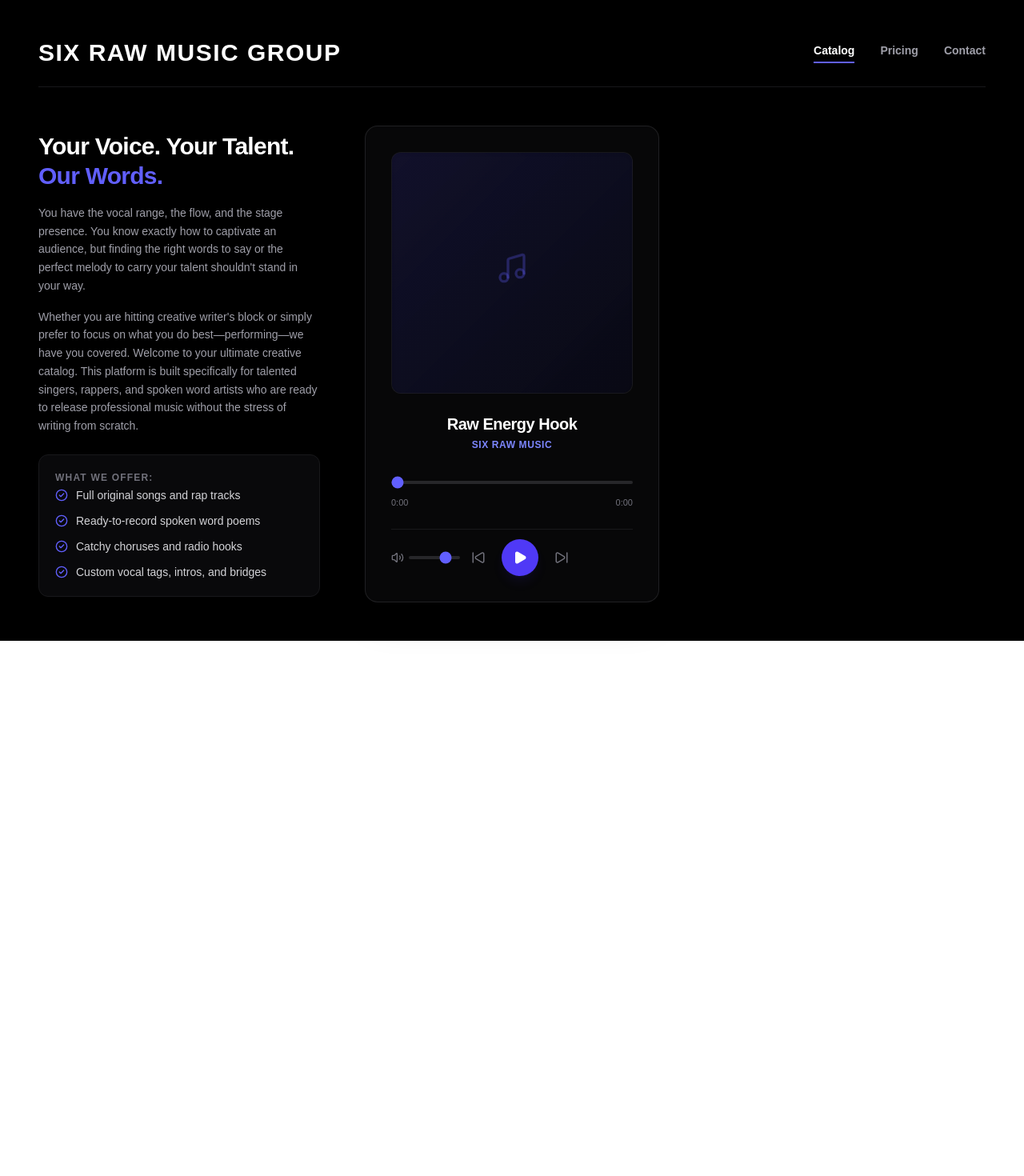
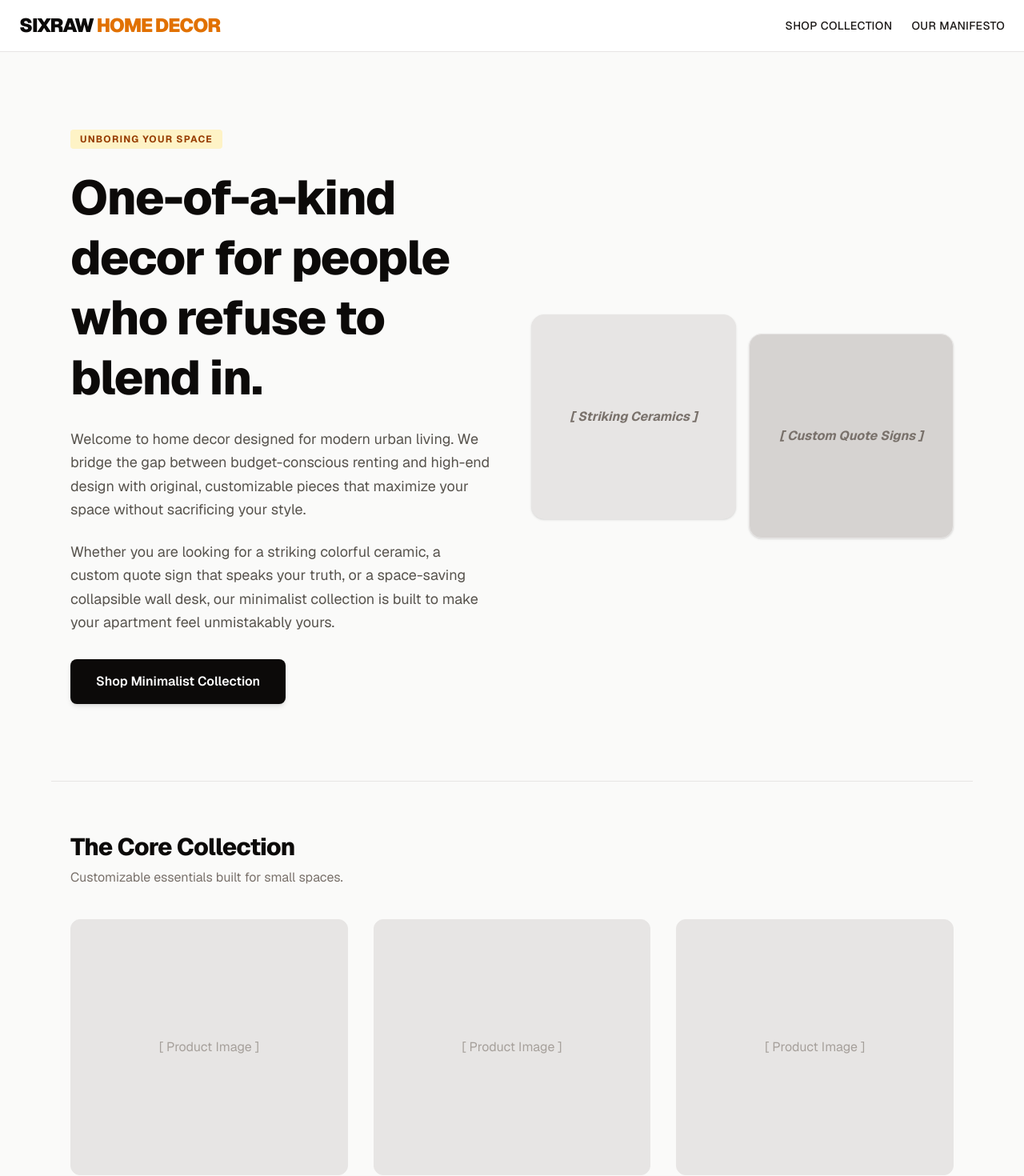
Before and after one commit to Troublesumraw-ux/six-raw-music, a Next.js app: page / in a window 1280 px wide. Shown: the top 1470 px of the page at 80% size. Before the commit the page ends 801 px from the top, so only its background shows below. Built offline with nearby package versions, Linux system fonts and the light colour scheme.

Commit message:
Revamp Home component and layout structure
Refactor Home component and update layout for new design.

```diff
--- a/app/page.tsx
+++ b/app/page.tsx
@@ -1,245 +1,97 @@
-'use client';
-
-import { useState, useEffect, useRef } from 'react';
-import { Play, Pause, SkipForward, SkipBack, Volume2, VolumeX, Music, CheckCircle2 } from 'lucide-react';
-
-interface Track {
-  id: number;
-  title: string;
-  artist: string;
-  duration: string;
-  url: string;
-}
-
-const TRACK_LIST: Track[] = [
-  {
-    id: 1,
-    title: "Raw Energy Hook",
-    artist: "Six Raw Music",
-    duration: "6:12",
-    url: "https://soundhelix.com"
-  },
-  {
-    id: 2,
-    title: "Industry Lyric Demo",
-    artist: "Six Raw Music",
-    duration: "4:05",
-    url: "https://soundhelix.com"
-  }
-];
+import React from 'react';
 
 export default function Home() {
-  const [currentTrackIndex, setCurrentTrackIndex] = useState<number>(0);
-  const [isPlaying, setIsPlaying] = useState<boolean>(false);
-  const [currentTime, setCurrentTime] = useState<number>(0);
-  const [duration, setDuration] = useState<number>(0);
-  const [volume, setVolume] = useState<number>(0.8);
-  const [isMuted, setIsMuted] = useState<boolean>(false);
+  return (
+    <main className="min-h-screen bg-stone-50 text-stone-900 font-sans selection:bg-amber-200">
+      {/* Navigation Bar */}
+      <nav className="border-b border-stone-200 bg-white sticky top-0 z-50 px-6 py-4 flex justify-between items-center">
+        <div className="text-2xl font-black tracking-tighter text-stone-950">
+          SIXRAW <span className="text-amber-600">HOME DECOR</span>
+        </div>
+        <div className="flex gap-6 text-sm font-medium tracking-wide uppercase">
+          <a href="#shop" className="hover:text-amber-600 transition">Shop Collection</a>
+          <a href="#manifesto" className="hover:text-amber-600 transition">Our Manifesto</a>
+        </div>
+      </nav>
 
-  const audioRef = useRef<HTMLAudioElement | null>(null);
-  const currentTrack = TRACK_LIST[currentTrackIndex];
-
-  useEffect(() => {
-    if (!audioRef.current) return;
-    if (isPlaying) {
-      audioRef.current.play().catch(err => console.log("Playback interrupted:", err));
-    } else {
-      audioRef.current.pause();
-    }
-  }, [isPlaying, currentTrackIndex]);
-
-  useEffect(() => {
-    if (audioRef.current) {
-      audioRef.current.volume = isMuted ? 0 : volume;
-    }
-  }, [volume, isMuted]);
-
-  useEffect(() => {
-    setCurrentTime(0);
-    setDuration(0);
-  }, [currentTrackIndex]);
-
-  const selectTrack = (index: number) => {
-    setCurrentTrackIndex(index);
-    setIsPlaying(true);
-  };
-
-  const togglePlay = () => {
-    setIsPlaying(!isPlaying);
-  };
-
-  const handleNext = () => {
-    const nextIndex = (currentTrackIndex + 1) % TRACK_LIST.length;
-    setCurrentTrackIndex(nextIndex);
-    setIsPlaying(true);
-  };
-
-  const handlePrev = () => {
-    const prevIndex = (currentTrackIndex - 1 + TRACK_LIST.length) % TRACK_LIST.length;
-    setCurrentTrackIndex(prevIndex);
-    setIsPlaying(true);
-  };
-
-  const handleTimeUpdate = () => {
-    if (audioRef.current) {
-      setCurrentTime(audioRef.current.currentTime);
-    }
-  };
-
-  const handleLoadedMetadata = () => {
-    if (audioRef.current) {
-      setDuration(audioRef.current.duration);
-    }
-  };
-
-  const handleSeek = (e: React.ChangeEvent<HTMLInputElement>) => {
-    const newTime = parseFloat(e.target.value);
-    if (audioRef.current) {
-      audioRef.current.currentTime = newTime;
-      setCurrentTime(newTime);
-    }
-  };
-
-  const handleVolumeChange = (e: React.ChangeEvent<HTMLInputElement>) => {
-    const newVolume = parseFloat(e.target.value);
-    setVolume(newVolume);
-    if (newVolume > 0 && isMuted) {
-      setIsMuted(false);
-    }
-  };
-
-  const toggleMute = () => {
-    setIsMuted(!isMuted);
-  };
-
-  const formatTime = (timeInSeconds: number) => {
-    if (isNaN(timeInSeconds)) return "0:00";
-    const minutes = Math.floor(timeInSeconds / 60);
-    const seconds = Math.floor(timeInSeconds % 60);
-    return `${minutes}:${seconds < 10 ? '0' : ''}${seconds}`;
-  };
-
-  return (
-    <main className="p-6 md:p-12 max-w-7xl mx-auto min-h-screen bg-black text-white flex flex-col justify-between">
-
-      {/* Top Navbar Section */}
-      <header className="mb-12 border-b border-zinc-900 pb-6 flex items-center justify-between">
-        <div>
-          <h1 className="text-2xl md:text-3xl font-black tracking-wider text-white">
-            SIX RAW MUSIC GROUP
+      {/* Hero Section */}
+      <section className="max-w-6xl mx-auto px-6 py-16 md:py-24 grid md:grid-cols-2 gap-12 items-center">
+        <div className="space-y-6">
+          <div className="inline-block bg-amber-100 text-amber-800 text-xs font-bold uppercase tracking-widest px-3 py-1 rounded">
+            Unboring your space
+          </div>
+          <h1 className="text-4xl md:text-6xl font-extrabold tracking-tight text-stone-950 leading-tight">
+            One-of-a-kind decor for people who refuse to blend in.
           </h1>
-        </div>
-        <div className="hidden md:flex gap-8 text-sm font-semibold text-zinc-400">
-          <a href="#" className="text-white border-b-2 border-indigo-500 pb-1">Catalog</a>
-          <a href="#" className="hover:text-white transition-colors">Pricing</a>
-          <a href="#" className="hover:text-white transition-colors">Contact</a>
-        </div>
-      </header>
-
-      <audio
-        ref={audioRef}
-        src={currentTrack.url}
-        onTimeUpdate={handleTimeUpdate}
-        onLoadedMetadata={handleLoadedMetadata}
-        onEnded={handleNext}
-      />
-
-      {/* Modern 3-Column Desktop Grid Layout */}
-      <div className="grid grid-cols-1 lg:grid-cols-12 gap-10 items-start my-auto">
-
-        {/* COLUMN 1: Value Proposition Copy Section */}
-        <div className="lg:col-span-4 flex flex-col justify-center h-full pr-0 lg:pr-4">
-          <h2 className="text-2xl md:text-3xl font-extrabold tracking-tight mb-4 text-white leading-tight">
-            Your Voice. Your Talent. <br />
-            <span className="text-indigo-500">Our Words.</span>
-          </h2>
-          <p className="text-zinc-400 text-sm leading-relaxed mb-4">
-            You have the vocal range, the flow, and the stage presence. You know exactly how to captivate an audience, but finding the right words to say or the perfect melody to carry your talent shouldn't stand in your way.
+          <p className="text-base md:text-lg text-stone-600 leading-relaxed">
+            Welcome to home decor designed for modern urban living. We bridge the gap between budget-conscious renting and high-end design with original, customizable pieces that maximize your space without sacrificing your style.
           </p>
-          <p className="text-zinc-400 text-sm leading-relaxed mb-6">
-            Whether you are hitting creative writer's block or simply prefer to focus on what you do best—performing—we have you covered. Welcome to your ultimate creative catalog. This platform is built specifically for talented singers, rappers, and spoken word artists who are ready to release professional music without the stress of writing from scratch.
+          <p className="text-base md:text-lg text-stone-600 leading-relaxed">
+            Whether you are looking for a striking colorful ceramic, a custom quote sign that speaks your truth, or a space-saving collapsible wall desk, our minimalist collection is built to make your apartment feel unmistakably yours.
           </p>
-
-          {/* Feature List Deck */}
-          <div className="space-y-3 bg-zinc-950 p-5 rounded-xl border border-zinc-900">
-            <h4 className="text-xs font-bold text-zinc-500 uppercase tracking-widest mb-1">What We Offer:</h4>
-            <div className="flex items-center gap-2.5 text-sm text-zinc-300">
-              <CheckCircle2 size={16} className="text-indigo-500 shrink-0" />
-              <span>Full original songs and rap tracks</span>
-            </div>
-            <div className="flex items-center gap-2.5 text-sm text-zinc-300">
-              <CheckCircle2 size={16} className="text-indigo-500 shrink-0" />
-              <span>Ready-to-record spoken word poems</span>
-            </div>
-            <div className="flex items-center gap-2.5 text-sm text-zinc-300">
-              <CheckCircle2 size={16} className="text-indigo-500 shrink-0" />
-              <span>Catchy choruses and radio hooks</span>
-            </div>
-            <div className="flex items-center gap-2.5 text-sm text-zinc-300">
-              <CheckCircle2 size={16} className="text-indigo-500 shrink-0" />
-              <span>Custom vocal tags, intros, and bridges</span>
-            </div>
+          <div className="pt-2">
+            <a href="#shop" className="bg-stone-950 text-white font-semibold px-8 py-4 rounded-lg shadow-md hover:bg-stone-800 transition-all inline-block">
+              Shop Minimalist Collection
+            </a>
           </div>
         </div>
 
-        {/* COLUMN 2: Audio Player Deck Interface */}
-        <div className="lg:col-span-4 bg-zinc-900/30 backdrop-blur-xl p-6 md:p-8 rounded-2xl border border-zinc-800/80 flex flex-col justify-between shadow-2xl min-h-[440px]">
-          <div className="w-full aspect-square bg-gradient-to-br from-indigo-950/40 to-zinc-950 rounded-xl mb-6 flex items-center justify-center border border-zinc-800/50 relative overflow-hidden group shadow-inner">
-            <div className="absolute inset-0 bg-indigo-500/5 mix-blend-color-dodge animate-pulse" />
-            <Music size={40} className="text-indigo-500/30 animate-bounce [animation-duration:4s]" />
+        {/* Hero Visual Grid */}
+        <div className="grid grid-cols-2 gap-4">
+          <div className="h-64 bg-stone-200 rounded-2xl flex items-center justify-center font-bold text-stone-500 p-4 text-center italic shadow-sm border border-stone-200">
+            [ Striking Ceramics ]
+          </div>
+          <div className="h-64 bg-stone-300 rounded-2xl flex items-center justify-center font-bold text-stone-500 p-4 text-center italic translate-y-6 shadow-sm border border-stone-200">
+            [ Custom Quote Signs ]
+          </div>
+        </div>
+      </section>
+
+      {/* Product Collection Grid */}
+      <section id="shop" className="max-w-6xl mx-auto px-6 py-16 border-t border-stone-200">
+        <div className="mb-10">
+          <h2 className="text-3xl font-extrabold text-stone-950 tracking-tight">The Core Collection</h2>
+          <p className="text-stone-500 mt-2">Customizable essentials built for small spaces.</p>
+        </div>
+
+        <div className="grid md:grid-cols-3 gap-8">
+          <div className="group cursor-pointer">
+            <div className="h-80 bg-stone-200 rounded-xl mb-4 border border-stone-200 flex items-center justify-center text-stone-400 group-hover:opacity-90 transition">
+              [ Product Image ]
+            </div>
+            <h3 className="font-bold text-lg text-stone-950">Colorful Ceramics</h3>
+            <p className="text-sm text-stone-500">Striking finishes, handcrafted shapes</p>
           </div>
 
-          <div className="text-center mb-6">
-            <h3 className="text-xl font-bold tracking-tight text-white mb-1 truncate">{currentTrack.title}</h3>
-            <p className="text-indigo-400 text-xs font-semibold uppercase tracking-wider">{currentTrack.artist}</p>
+          <div className="group cursor-pointer">
+            <div className="h-80 bg-stone-200 rounded-xl mb-4 border border-stone-200 flex items-center justify-center text-stone-400 group-hover:opacity-90 transition">
+              [ Product Image ]
+            </div>
+            <h3 className="font-bold text-lg text-stone-950">Custom Quote Signs</h3>
+            <p className="text-sm text-stone-500">Tailored typography that speaks your truth</p>
           </div>
 
-          {/* Progress Seek Slider */}
-          <div className="mb-6">
-            <input
-              type="range"
-              min="0"
-              max={duration || 100}
-              value={currentTime}
-              onChange={handleSeek}
-              className="w-full h-1 bg-zinc-800 rounded-lg appearance-none cursor-pointer accent-indigo-500 hover:accent-indigo-400 transition"
-            />
-            <div className="flex justify-between text-[11px] font-medium text-zinc-500 mt-2">
-              <span>{formatTime(currentTime)}</span>
-              <span>{formatTime(duration)}</span>
+          <div className="group cursor-pointer">
+            <div className="h-80 bg-stone-200 rounded-xl mb-4 border border-stone-200 flex items-center justify-center text-stone-400 group-hover:opacity-90 transition">
+              [ Product Image ]
             </div>
-          </div>
-
-          {/* Player Media Control Hub */}
-          <div className="flex items-center justify-between gap-4 pt-3 border-t border-zinc-900">
-            {/* Volume Mixer Component */}
-            <div className="flex items-center gap-1.5 w-1/4">
-              <button onClick={toggleMute} className="text-zinc-500 hover:text-white transition-colors">
-                {isMuted || volume === 0 ? <VolumeX size={16} /> : <Volume2 size={16} />}
-              </button>
-              <input
-                type="range" min="0" max="1" step="0.01" value={isMuted ? 0 : volume} onChange={handleVolumeChange}
-                className="w-16 h-1 bg-zinc-800 rounded-lg appearance-none cursor-pointer accent-indigo-500"
-              />
-            </div>
-
-            {/* Core Controls */}
-            <div className="flex items-center gap-3">
-              <button onClick={handlePrev} className="text-zinc-500 hover:text-white p-2 rounded-lg hover:bg-zinc-900 transition-colors">
-                <SkipBack size={18} />
-              </button>
-              <button onClick={togglePlay} className="bg-indigo-600 hover:bg-indigo-500 text-white p-3.5 rounded-full transition-all duration-300 hover:scale-105 shadow-lg shadow-indigo-600/10">
-                {isPlaying ? <Pause size={18} fill="white" /> : <Play size={18} fill="white" />}
-              </button>
-              <button onClick={handleNext} className="text-zinc-500 hover:text-white p-2 rounded-lg hover:bg-zinc-900 transition-colors">
-                <SkipForward size={18} />
-              </button>
-            </div>
-
-            <div className="w-1/4" />
+            <h3 className="font-bold text-lg text-stone-950">Collapsible Wall Desk</h3>
+            <p className="text-sm text-stone-500">Space-saving minimalist work stations</p>
           </div>
         </div>
-      </div>
+      </section>
+
+      {/* Brand Manifesto Callout */}
+      <section id="manifesto" className="bg-stone-950 text-stone-100 py-20 px-6">
+        <div className="max-w-4xl mx-auto text-center space-y-6">
+          <h2 className="text-3xl md:text-4xl font-extrabold tracking-tight">
+            "Your walls shouldn't look like a catalog, and your shelves shouldn't look like everyone else’s."
+          </h2>
+          <p className="text-stone-400 max-w-xl mx-auto text-base">
+            Discover bold textures, original artwork, and unexpected design details that start conversations and redefine your living space.
+          </p>
+        </div>
+      </section>
     </main>
   );
 }
```
